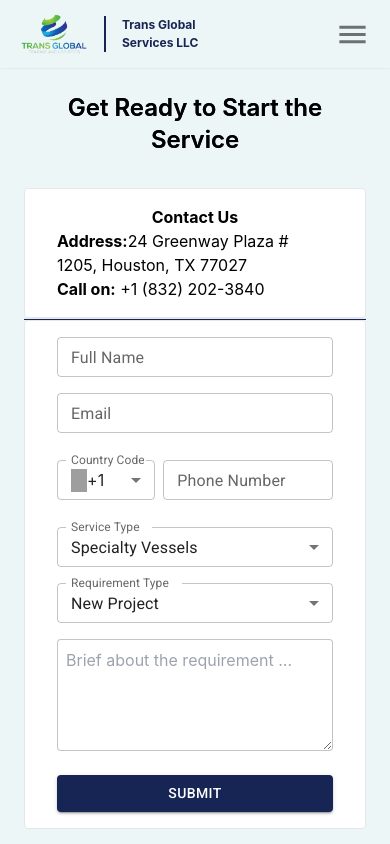
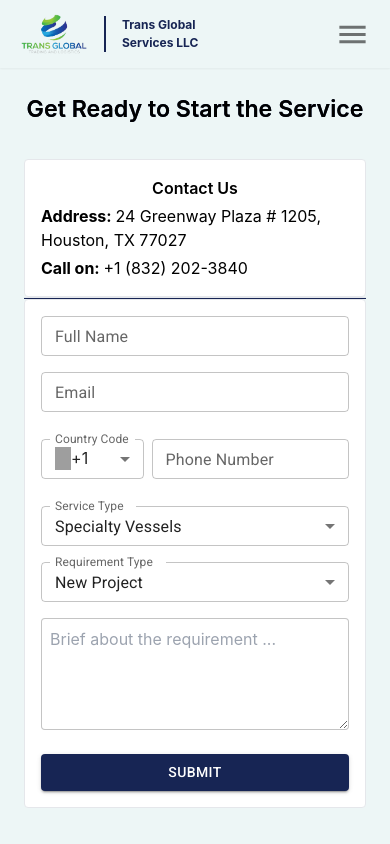
Before and after one commit to himanshujain-044/transglobal-ui, a React (Create React App) app: page /contact in a window 390 px wide. Shown: the top 844 px of the page. Built offline with nearby package versions, Linux system fonts and the light colour scheme; grey boxes are pictures that could not be loaded.

Commit message:
style: fix style header and img slider

```diff
--- a/src/components/feature-comps/contact-us/index.js
+++ b/src/components/feature-comps/contact-us/index.js
@@ -59,23 +59,23 @@ const ContactUs = () => {
 
   return (
     <div className="p-6 md:p-8">
-      <h3 className="bg-[#172554] bg-clip-text font-semibold text-2xl md:text-4xl mb-8 text-center">
+      <h3 className="bg-[#172554] bg-clip-text font-semibold text-[1.45rem] md:text-4xl mb-8 text-center">
         Get Ready to Start the Service
       </h3>
       <div className="flex flex-col md:flex-row justify-center gap-[3rem]">
         <div className="flex flex-col ">
-          <div className="flex flex-col bg-white border-[1px] border-solid border-gray-200 rounded-[4px] py-4 px-8 md:px-8">
-            <strong className="text-center">Contact Us</strong>
+          <div className="flex flex-col bg-white border-[1px] border-solid border-gray-200 rounded-[4px] py-4 px-4 md:px-8 gap-y-1">
+            <strong className="text-center font-semibold">Contact Us</strong>
             <div>
-              <strong>Address:</strong>
+              <strong>Address: </strong>
               <span>24 Greenway Plaza # 1205, Houston, TX 77027</span>
             </div>
             <div>
-              <strong>Call on:</strong> <span>+1 (832) 202-3840</span>
+              <strong>Call on: </strong> <span>+1 (832) 202-3840</span>
             </div>
           </div>
           <hr className="h-[2px] bg-[#172554]" />
-          <div className="flex flex-col gap-[1rem] bg-white border-[1px] border-solid border-gray-200 rounded-[4px] py-4 px-8 md:px-8">
+          <div className="flex flex-col gap-[1rem] bg-white border-[1px] border-solid border-gray-200 rounded-[4px] py-4 px-4 md:px-8">
             <FormControl className="w-full my-[0.7rem] flex items-baseline text-left [&_div]:w-full [&_.MuiFormHelperText-contained]:m-0">
               <TextField
                 id="fullName"
--- a/src/components/feature-comps/home/index.js
+++ b/src/components/feature-comps/home/index.js
@@ -14,12 +14,12 @@ const Home = () => {
           </div>
         </div>
         <ImgSlider speed={2}>
-          {images.map((src, index) => (
+          {[...images, ...images].map((src, index) => (
             <img
               key={index}
               src={src}
               alt={`Slide ${index}`}
-              className="w-full min-h-8 md:h-[36rem] object-cover"
+              className="w-full h-[24rem] md:h-[34rem] object-cover"
             />
           ))}
         </ImgSlider>
--- a/src/components/feature-comps/project/index.js
+++ b/src/components/feature-comps/project/index.js
@@ -13,21 +13,21 @@ const Project = () => {
 
   return (
     <div className="px-6 md:px-12 py-8">
-      <strong className="text-2xl md:text-4xl mb-6 text-center block">
+      <strong className="text-xl md:text-4xl mb-6 text-center text-wrap">
         {data?.name}
       </strong>
-      <div className="flex gap-[1rem] md:gap-[2rem] flex-col md:flex-row items-center justify-center mt-[2rem]">
-        <div className="p-[4px] md:p-[1rem] flex flex-col gap-[1rem]  bg-white rounded-[4px] tracking-[1px] max-w-[100%] md:max-w-[60%]">
+      <div className="flex gap-[1rem] md:gap-[2rem] flex-col-reverse md:flex-row items-center justify-center mt-[2rem]">
+        <div className="h-max px-4 py-6 md:py-12 md:px-8 flex flex-col gap-[1rem]  bg-white rounded-[4px] tracking-[1px] max-w-[100%] md:max-w-[60%]">
           {data?.content.map((item, index) => (
             <span key={index}>{item}</span>
           ))}
         </div>
-        <div className="grid grid-cols-2 md:grid-cols-2 gap-4 justify-center items-center md:max-w-[1150px]">
+        <div className="grid grid-cols-2 gap-4 justify-center items-center md:max-w-[1150px] md:mt-8">
           {data?.imgs.map((imgUrl, index) => (
             <img
               key={index}
               src={imgUrl}
-              className="rounded-[4px] object-cover"
+              className="rounded-[4px] object-cover w-[300px] aspect-auto"
             />
           ))}
         </div>
--- a/src/layout/header/index.js
+++ b/src/layout/header/index.js
@@ -84,7 +84,12 @@ const Header = () => {
                       "border-b-[2px] border-solid border-blue-950 text-blue-950"
                   )}
                 >
-                  {menu.label}
+                  <div className="flex items-center">
+                    {menu.label}
+                    {menu?.nestedMenu?.length > 0 ? (
+                      <ArrowDropDownIcon fontSize="medium" />
+                    ) : null}
+                  </div>
                 </div>
                 {menu?.nestedMenu?.length && (
                   <div className="text-base hidden peer-hover:flex hover:flex flex-col cursor-pointer absolute bg-white p-[4px] border-[1px] border-solid border-gray-600 rounded-[4px]">
@@ -95,7 +100,7 @@ const Header = () => {
                           navigate(menu.route + nestedMItem.nestedRoute)
                         }
                         className={cx(
-                          "mb-[4px] border-b-[1px] border-solid border-gray-600 hover:text-blue-950 hover:border-blue-950",
+                          "mb-[4px] border-b-[1px] border-solid border-gray-400 hover:text-blue-950 text-gray-500 last:border-none",
                           location.pathname.includes(nestedMItem.nestedRoute) &&
                             "border-blue-950 text-blue-950"
                         )}
```
